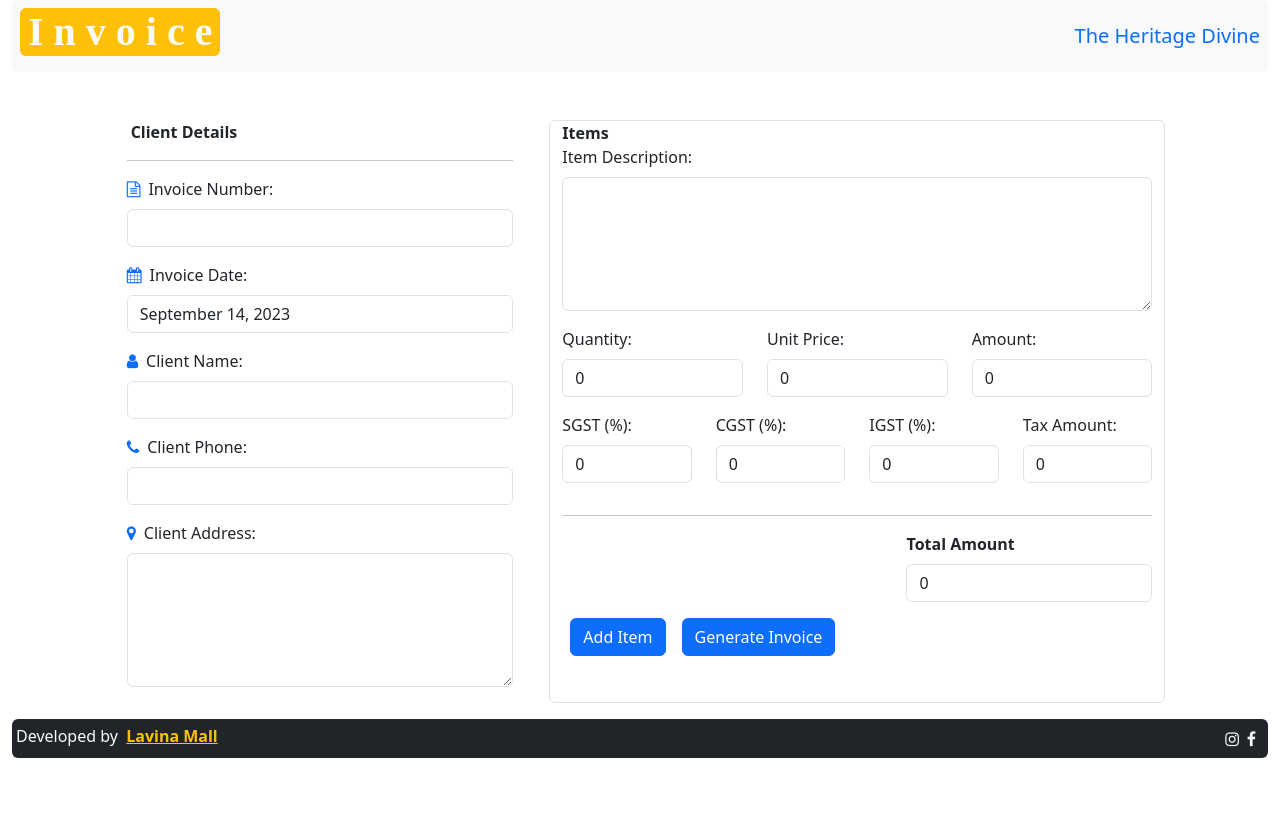
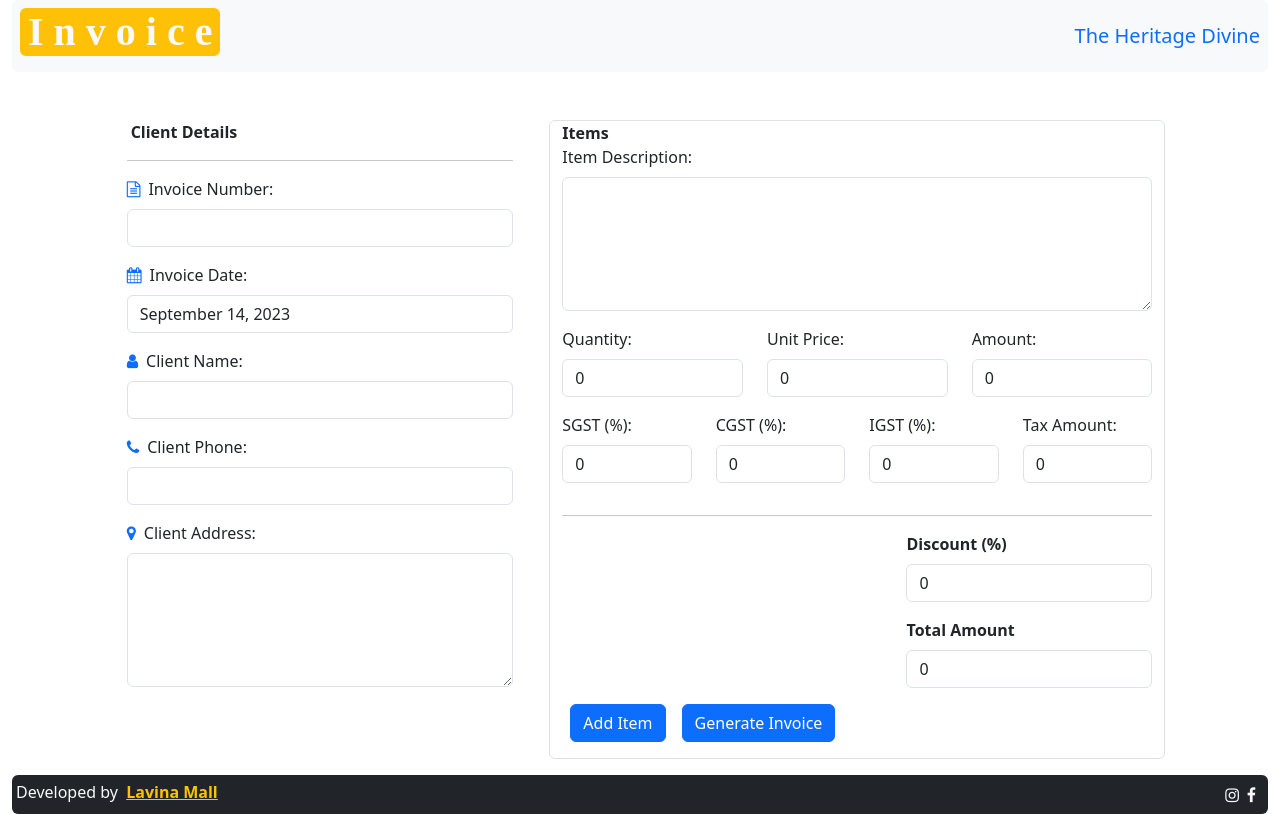
Before and after one commit to lavinamall/Invoice, a React (Create React App) app: page / in a window 1280 px wide. Built offline with nearby package versions, Linux system fonts and the light colour scheme; the HTML template or start-up script is replaced by a standard one.

Commit message:
discount feature added

```diff
--- a/src/components/InvoiceForm.js
+++ b/src/components/InvoiceForm.js
@@ -21,6 +21,7 @@ function InvoiceForm({ onFormSubmit }) {
                 ItemTotalAmount: 0,
             },
         ],
+        Discount: 0,
         TotalAmount: 0,
     });
 
@@ -66,7 +67,12 @@ function InvoiceForm({ onFormSubmit }) {
             return total + parseFloat(item.Amount) + parseFloat(item.TaxAmount);
         }, 0);
 
-        updatedInvoiceData.TotalAmount = totalAmount.toFixed(2); // Limit totalAmount to 2 decimal places
+        // Calculate discount
+        let discountValue = 0
+        if (updatedInvoiceData.Discount)
+            discountValue = (parseFloat(updatedInvoiceData.Discount) / 100) * parseFloat(updatedInvoiceData.TotalAmount);
+
+        updatedInvoiceData.TotalAmount = (totalAmount - discountValue).toFixed(2); // Limit totalAmount to 2 decimal places
 
         setInvoiceData(updatedInvoiceData);
     };
@@ -309,6 +315,20 @@ function InvoiceForm({ onFormSubmit }) {
                         ))}
 
                         <div className="offset-md-7 mb-3">
+                            <label htmlFor="Discount" className="form-label">
+                                <strong>Discount (%)</strong>
+                            </label>
+                            <input
+                                type="text"
+                                className="form-control"
+                                id="Discount"
+                                name="Discount"
+                                value={invoiceData.Discount}
+                                onChange={(e) => handleInputChange(e)}
+                            />
+                        </div>
+
+                        <div className="offset-md-7 mb-3">
                             <label htmlFor="TotalAmount" className="form-label">
                                 <strong>Total Amount</strong>
                             </label>
```
